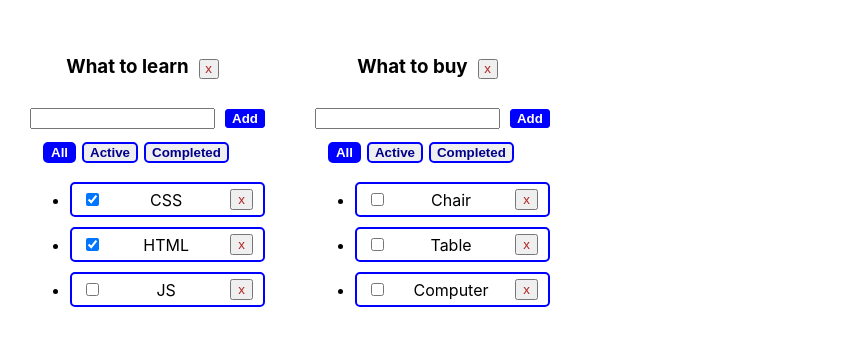
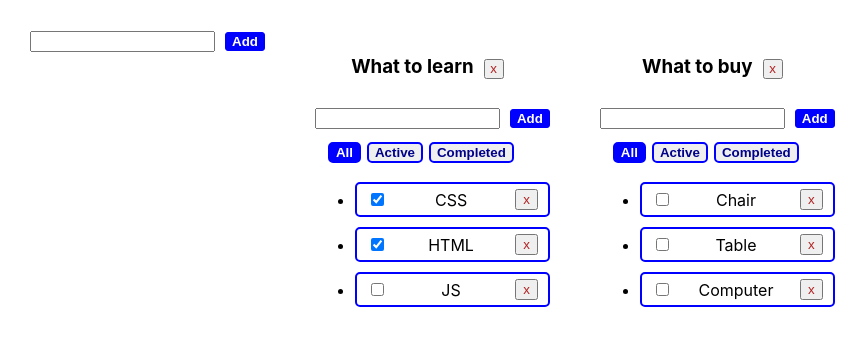
Before and after one commit to andreisemianiuk/todolist-react, a React (Create React App) app: page / in a window 1280 px wide. Shown: the top 346 px of the page, without its empty margins (0-868 px from the left). Built offline with nearby package versions, Linux system fonts and the light colour scheme.

Commit message:
refactor App

```diff
--- a/src/App.tsx
+++ b/src/App.tsx
@@ -2,6 +2,7 @@ import React, { useState } from 'react'
 import './App.css'
 import TodoList from './TodoList/TodoList'
 import { v1 } from 'uuid'
+import { AddItemForm } from './AddItemForm/AddItemForm'
 
 export type TaskType = {
   title: string
@@ -60,6 +61,17 @@ function App() {
     tasks[todolistId] = [task, ...tasks[todolistId]]
     setTasks({...tasks})
   }
+  const addTodolist = (title: string) => {
+    const TodoListId = v1()
+    const todolist: TodolistsType = {
+      id: TodoListId,
+      title: title,
+      filter: 'all',
+    }
+    setTodolists([todolist, ...todolists])
+    tasks[TodoListId] = []
+    setTasks({...tasks})
+  }
 
   const removeTask = (todoId: string, todolistId: string) => {
     tasks[todolistId] = tasks[todolistId].filter(v => v.id !== todoId)
@@ -89,8 +101,16 @@ function App() {
     setTasks({...tasks})
   }
 
+  const changeTitle = (todolistId: string,taskId: string, newTitle: string) => {
+    const targetTask = tasks[todolistId].find(t => t.id === taskId)
+    if (targetTask) {
+      targetTask.title = newTitle
+    }
+  }
+
   return (
     <div className='App'>
+      <AddItemForm addItem={addTodolist}/>
       {todolists.map(tl => {
           let allTodolistsTasks = tasks[tl.id]
           let tasksForTodoList = allTodolistsTasks
```
